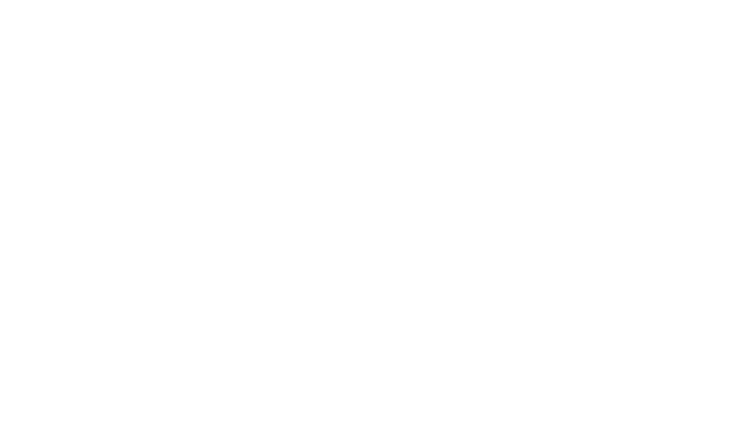
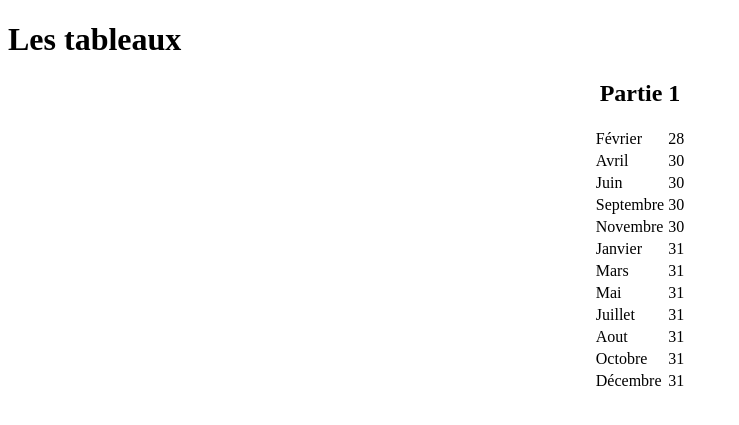
Before and after one commit to DioufFLR/ms_php_exercices, a PHP site: page / in a window 1280 px wide. Before the commit the part shown is empty. Shown: the top 425 px of the page, without its empty margins (0-739 px from the left). Run offline with PHP 8.4, Linux system fonts and the light colour scheme.

Commit message:
partie 1

```diff
--- a/les_tableaux/index.php
+++ b/les_tableaux/index.php
@@ -8,6 +8,43 @@
     <title>Les tableaux</title>
 </head>
 <body>
+<h1>Les tableaux</h1>
+<div class="wrapper" align="center">
+    <div class="partie1">
+        <h2>Partie 1</h2>
+
+        <?php
+             $annee = array(
+                     "Janvier" => 31,
+                     "Février" => 28,
+                     "Mars" => 31,
+                     "Avril" => 30,
+                     "Mai" => 31,
+                     "Juin" => 30,
+                     "Juillet" => 31,
+                     "Aout" => 31,
+                     "Septembre" => 30,
+                     "Octobre" => 31,
+                     "Novembre" => 30,
+                     "Décembre" => 31,
+             );
+
+             asort($annee);
+
+             echo '<table>';
+
+             foreach ($annee as $mois => $jours) {
+                 echo '<tr>' . '<td>' . $mois . '</td><td>' . $jours . '</td>' . '</tr>';
+             }
+
+             echo '</table>';
+        ?>
+
+
+
+    </div>
+</div>
+
 
 </body>
 </html>
```
